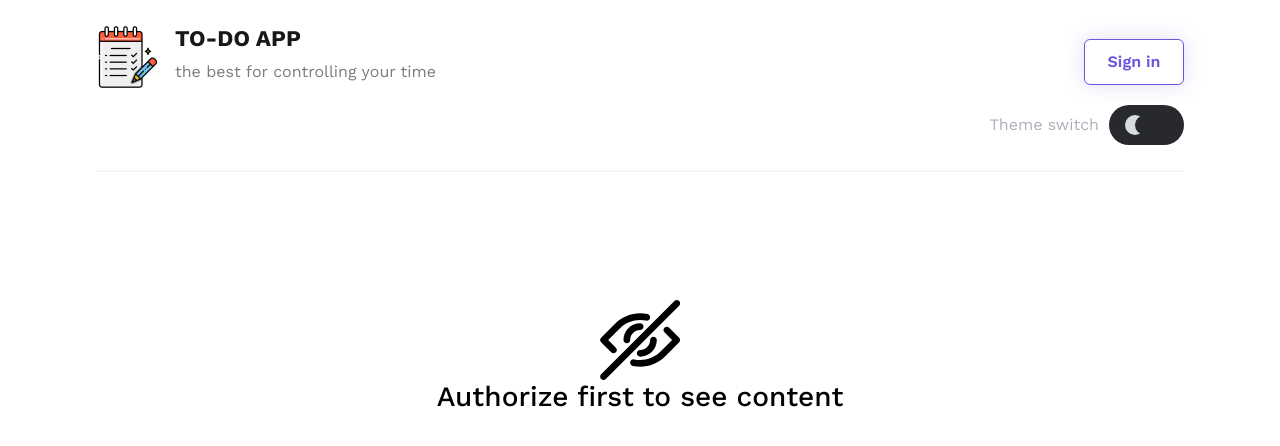
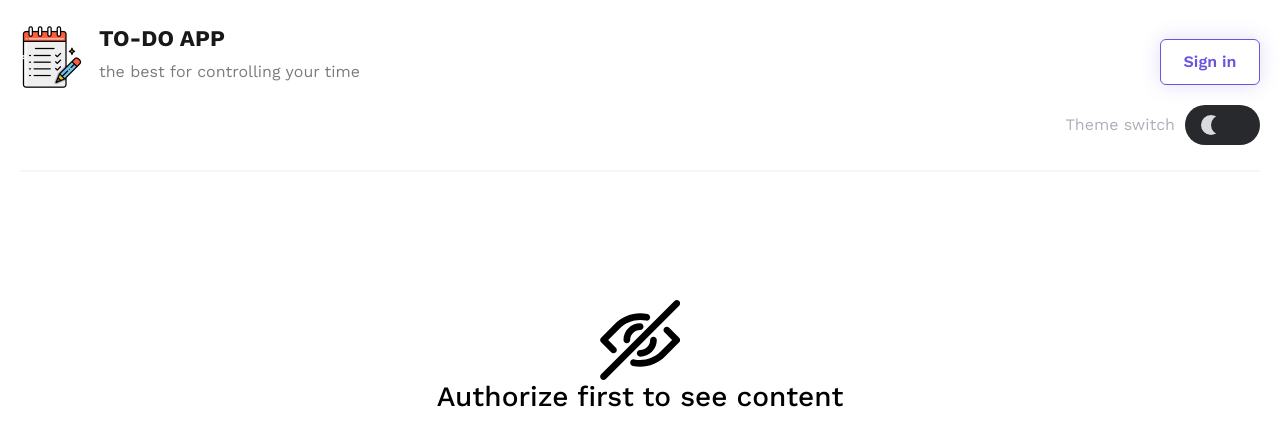
Before and after one commit to RemiixSp/todo-list, a React (Create React App) app: page /not-logged in a window 1280 px wide. Shown: the top 446 px of the page. Built offline with nearby package versions, Linux system fonts and the light colour scheme.

Commit message:
style: :lipstick: making smaller margins

```diff
--- a/src/ui/components/header/header.module.scss
+++ b/src/ui/components/header/header.module.scss
@@ -3,9 +3,10 @@
 .header {
   position: absolute;
   z-index: 1;
-  width: 85%;
+
   top: 0;
-  left: 7.5%;
+  left: 20px;
+  right: 20px;
 
   border-bottom: 2px solid #f6f6f6;
   padding: 25px 0;
--- a/src/ui/pages/home/home.module.scss
+++ b/src/ui/pages/home/home.module.scss
@@ -1,8 +1,7 @@
 @use '../../style/variables';
 
 .container {
-  width: 85%;
-  margin: 0 auto;
+  margin: 0 20px;
 
   .fullPage {
     .home {
```
